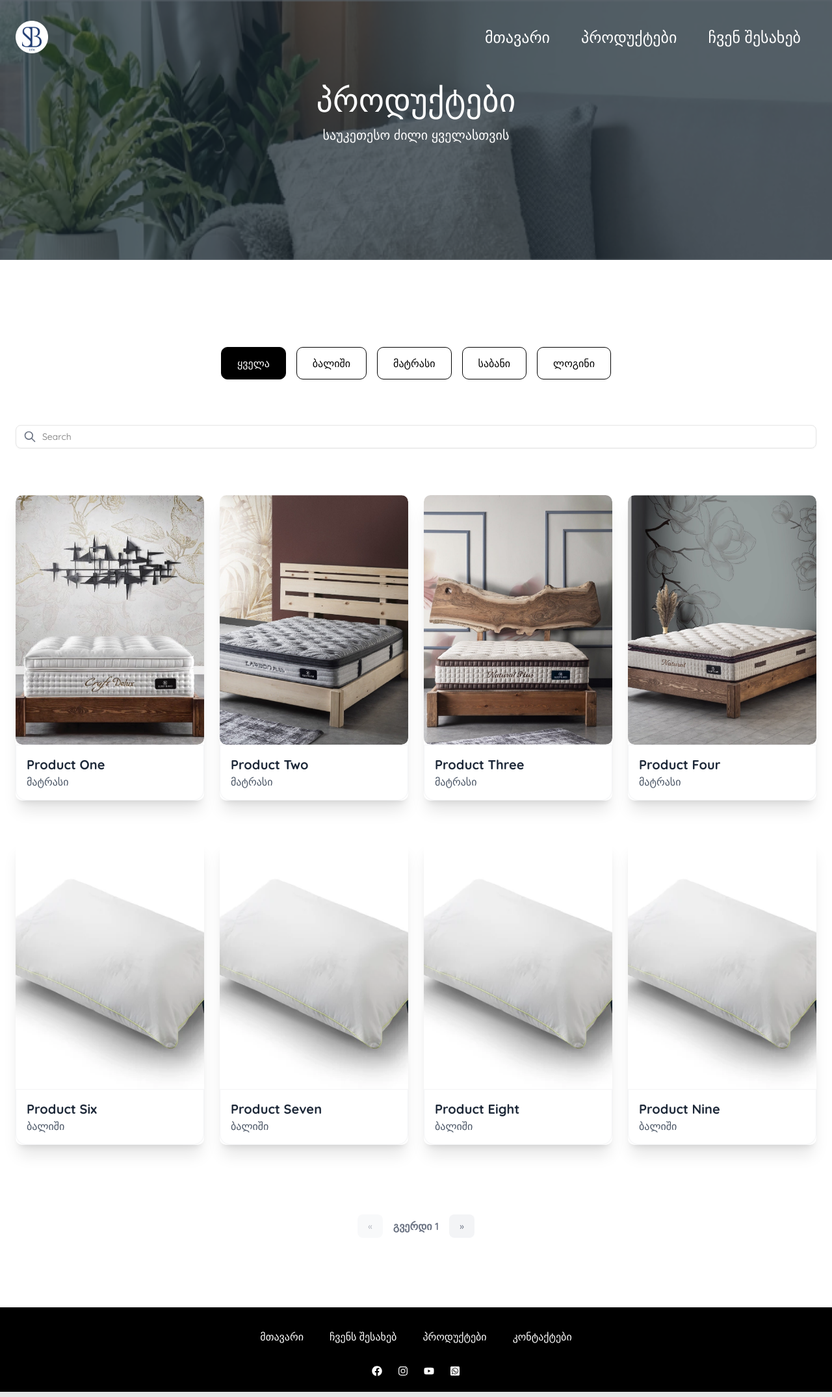
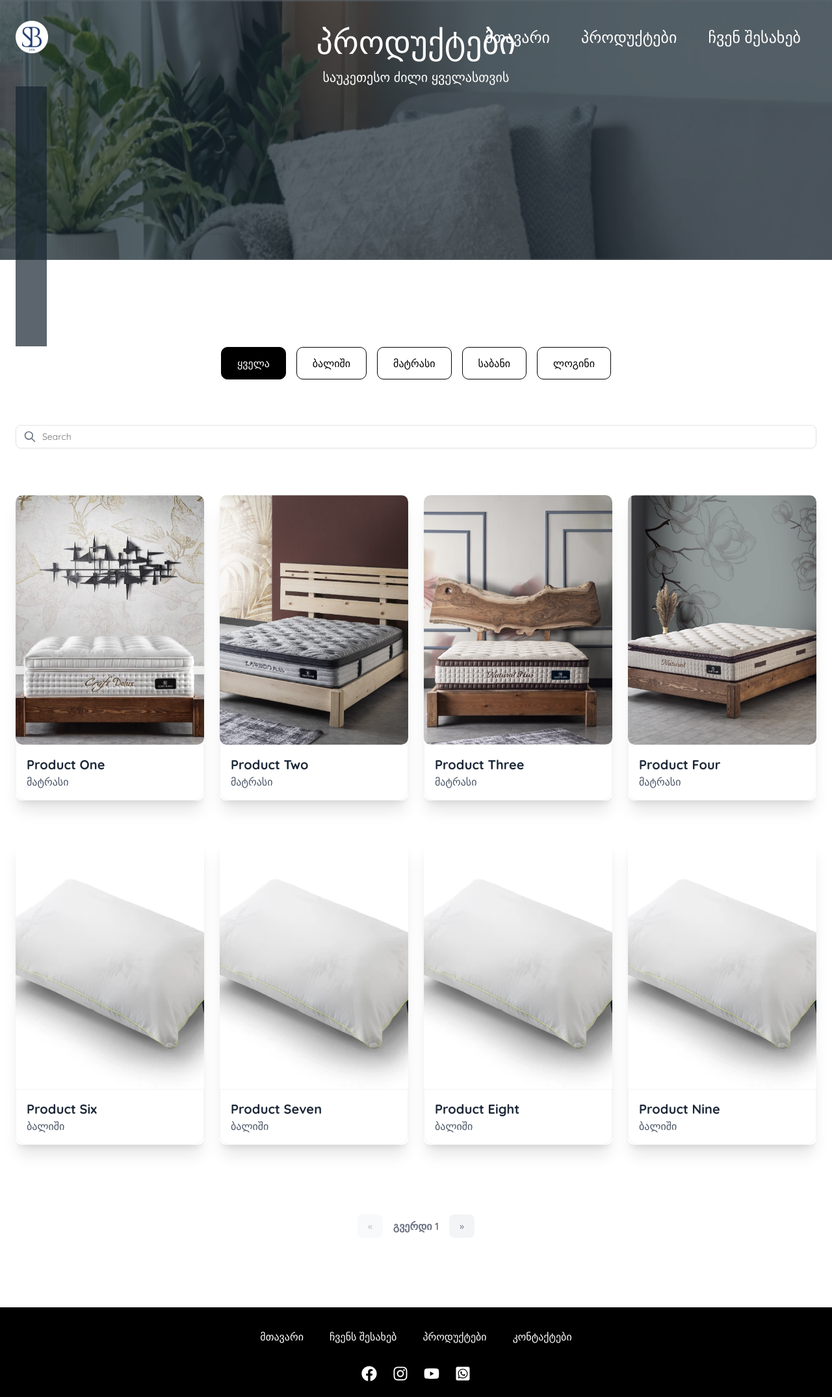
Before and after one commit to vmargalitadze/S-B, a Next.js app: page /all in a window 1280 px wide. Shown: the whole page at 65% size. Built offline with nearby package versions, Linux system fonts and the light colour scheme.

Commit message:
first commit

```diff
--- a/app/all/page.tsx
+++ b/app/all/page.tsx
@@ -46,15 +46,19 @@ function PageContent() {
         <div
           className="flex h-[50vh] items-center flex-wrap bg-overlay sm:p-6 before:bg-title before:bg-opacity-70"
           style={{ backgroundImage: "url('/prod/breadcumb.jpg')" }}
+
         >
-          <div className="text-center z-50 w-full">
-            <h2 className="text-white text-[25px] md:text-[50px] mb-7 lg:mb-0 font-normal text-center">
-              პროდუქტები
-            </h2>
-            <p className="max-w-[672px] text-white mx-auto lg:mb-[65px] lg:text-xl">
+            <div className="text-center z-50 w-full">
+              <h2 className="text-white text-[25px] md:text-[50px] font-normal text-center">
+                პროდუქტები
+              </h2>
+              <p className="max-w-[672px] text-white mx-auto lg:text-xl">
               საუკეთესო ძილი ყველასთვის
-            </p>
+              </p>
+            </div>
+            <div className="flex h-[50vh] items-center flex-wrap bg-overlay sm:p-6 before:bg-title before:bg-opacity-70 aboutbg">
           </div>
+
         </div>
       </div>
 
--- a/components/Footer/Footer.tsx
+++ b/components/Footer/Footer.tsx
@@ -32,17 +32,17 @@ function Footer() {
 
         </nav>
         <div className="flex justify-center mt-8 space-x-6">
-            <a href="#" className="text-white">
+            <a href="#" className="text-white text-2xl ">
                 <FaFacebook />
             </a>
-            <a href="#" className="text-white">
+            <a href="#" className="text-white text-2xl">
                 <FaInstagram />
             </a>
-            <a href="#" className="text-white">
+            <a href="#" className="text-white text-2xl">
                <FaYoutube />
             </a>
 
-            <a href="#" className="text-white">
+            <a href="#" className="text-white text-2xl">
                <FaWhatsappSquare />
             </a>
         </div>
```
